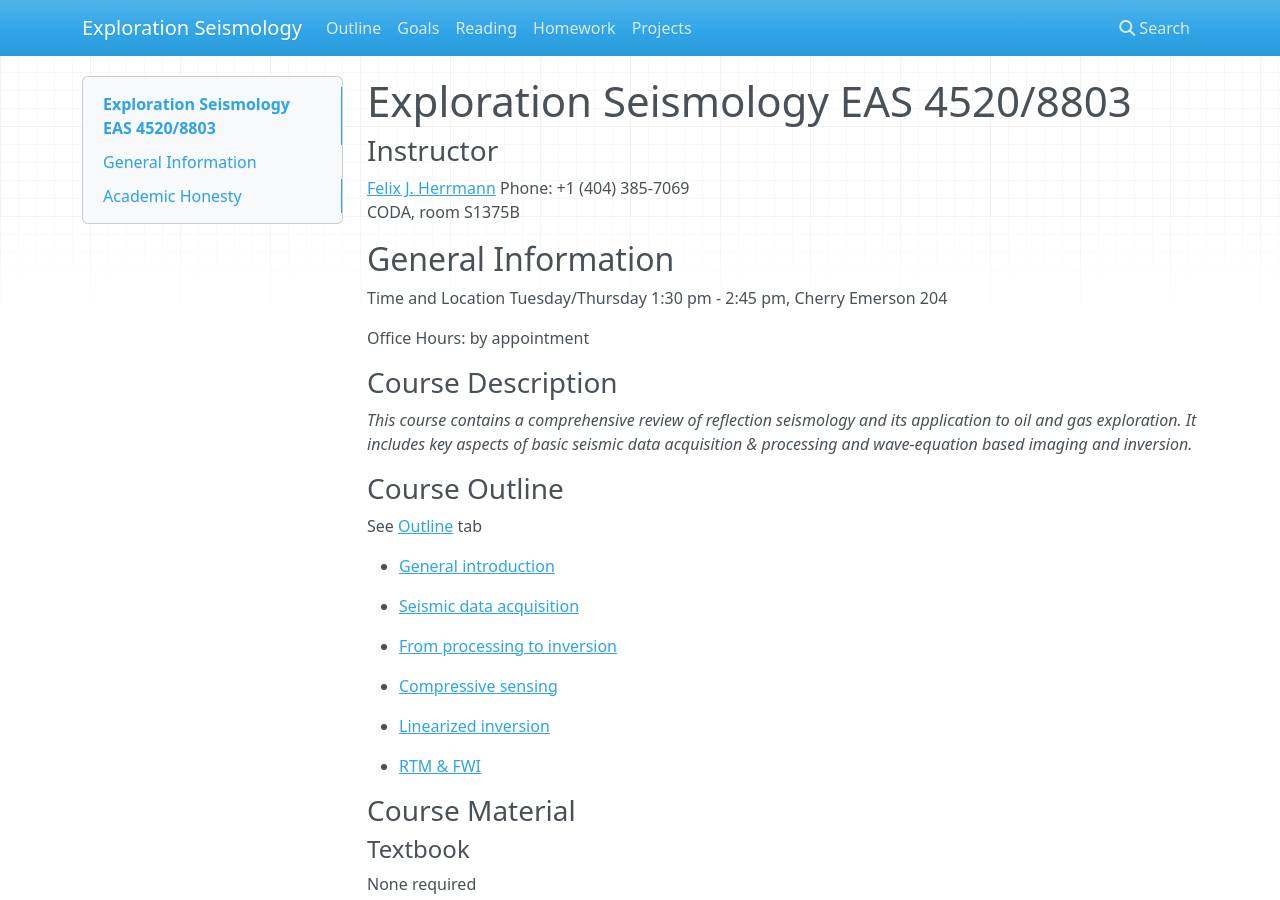
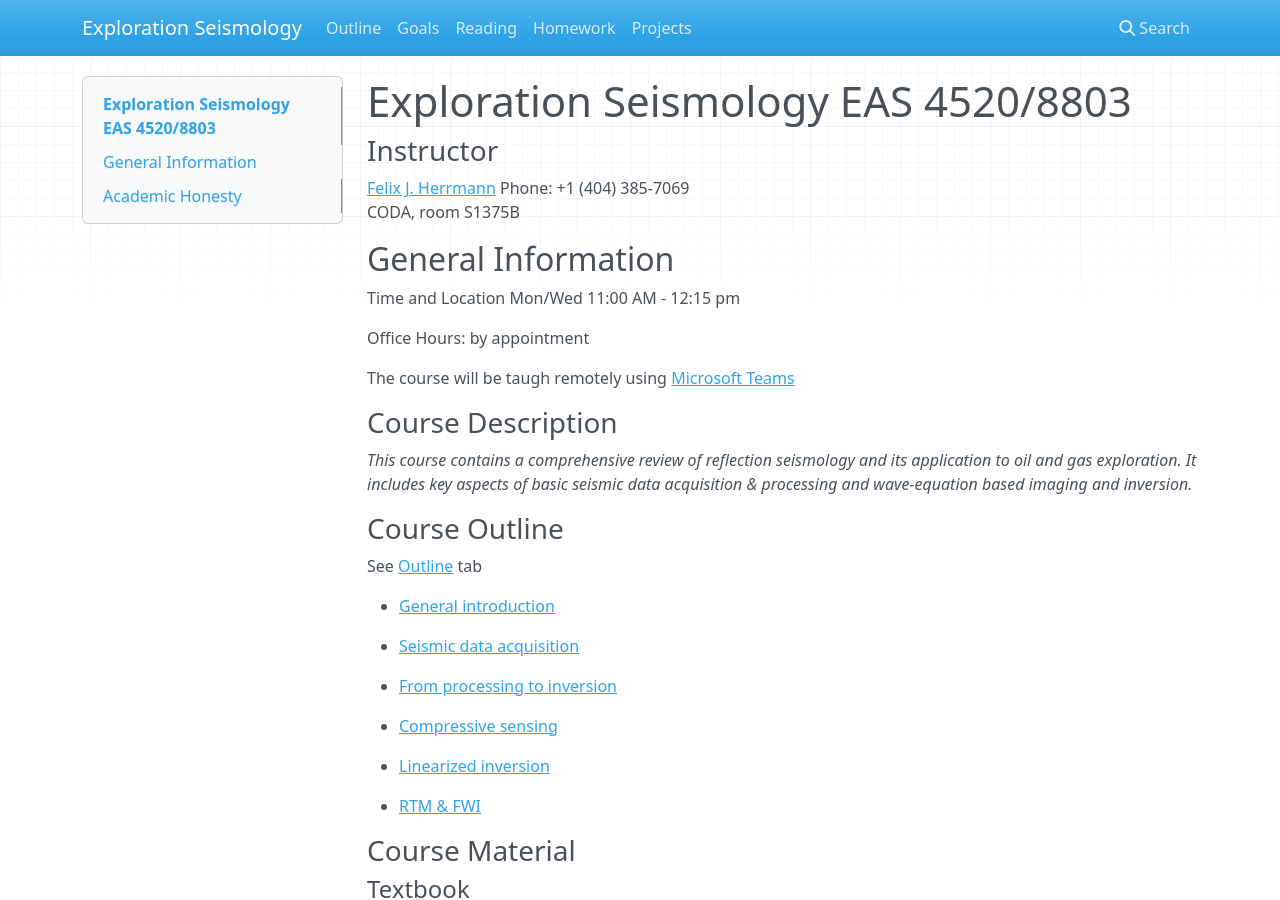
Before and after one commit to flexie/eas-4803-8803-ccs, an MkDocs documentation site: the page built from docs/index.md, in a window 1280 px wide and 900 px high. Built offline with MkDocs 1.6.1, drawn with Linux system fonts in a browser that asks for light colours; nearby versions of some CDN libraries; old or Windows-style settings are respelled for this version of MkDocs.

Commit message:
Update 2021

```diff
--- a/docs/index.md
+++ b/docs/index.md
@@ -8,9 +8,11 @@ CODA, room S1375B
 
 ## General Information
 
-Time and Location Tuesday/Thursday 1:30 pm - 2:45 pm, Cherry Emerson 204
+Time and Location Mon/Wed 11:00 AM - 12:15 pm
 
 Office Hours: by appointment
+
+The course will be taugh remotely using [Microsoft Teams](https://faq.oit.gatech.edu/content/how-do-i-access-microsoft-teams)
 
 ### Course Description
 
```
Also changed, not shown: docs/homework.md (+2 -2 lines).
